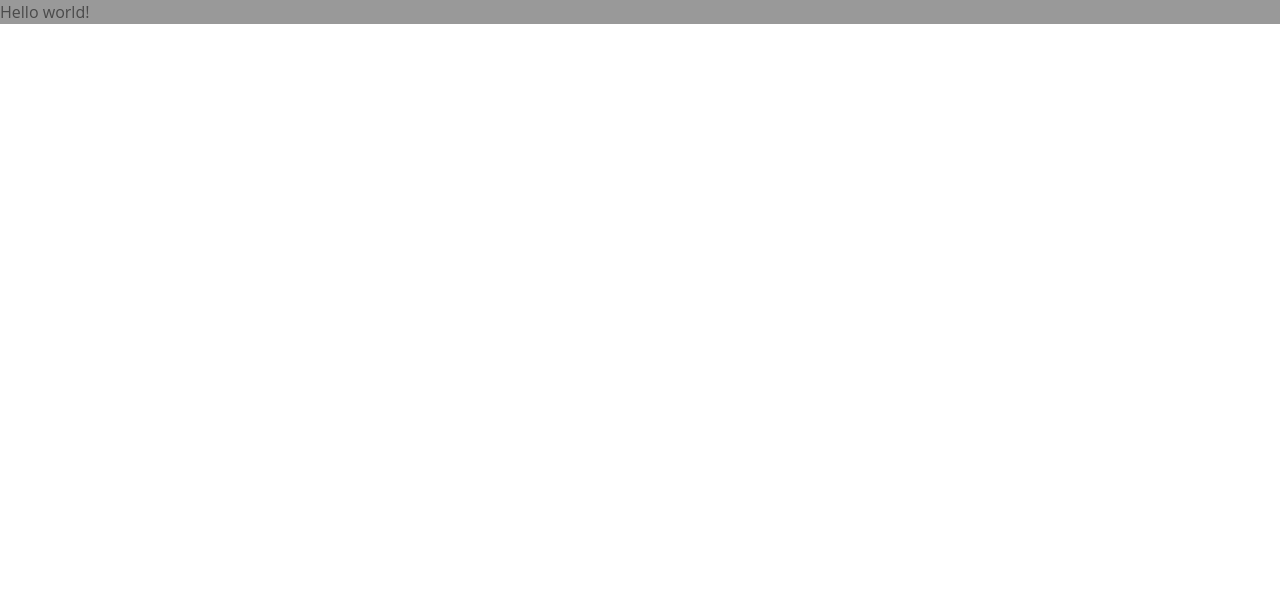
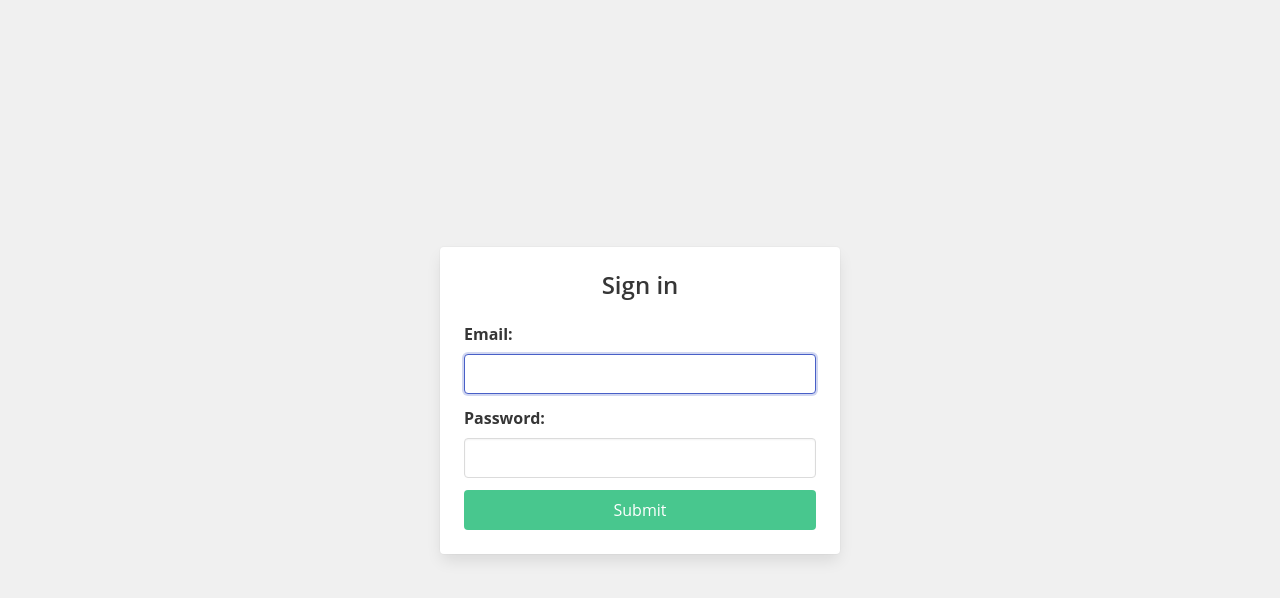
Before and after one commit to moroz/invoicer_dashboard, a React (Vite) app: page /sign-in in a window 1280 px wide. Shown: the top 598 px of the page. Built offline with nearby package versions, Linux system fonts and the light colour scheme.

Commit message:
Copy login page from svelte app

```diff
--- a/package.json
+++ b/package.json
@@ -10,6 +10,7 @@
   },
   "dependencies": {
     "@apollo/client": "^3.6.9",
+    "@hookform/error-message": "^2.0.0",
     "bulma": "^0.9.4",
     "clsx": "^1.2.1",
     "graphql": "^16.6.0",
--- a/src/components/SubmitButton/index.tsx
+++ b/src/components/SubmitButton/index.tsx
@@ -10,7 +10,7 @@ const SubmitButton: React.FC<Props> = ({ className, children, ...rest }) => {
       className={clsx(className, "button is-success")}
       type="submit"
     >
-      {children ?? "儲存更改"}
+      {children ?? "Submit"}
     </button>
   );
 };
--- a/src/css/variables.sass
+++ b/src/css/variables.sass
@@ -13,3 +13,4 @@ $sidebar-fg: #000
 $sidebar-base-padding: 20px
 $sidebar-link-height: 40px
 $danger: #c00
+$red: #c00
--- a/src/views/unauthenticated/LoginPage/LoginPage.module.sass
+++ b/src/views/unauthenticated/LoginPage/LoginPage.module.sass
@@ -1,2 +1,9 @@
 .root
-  background: #999
+  height: 100vh
+  display: flex
+  align-items: center
+  justify-content: center
+  background: #f0f0f0
+
+.card
+  width: 400px
--- a/src/views/unauthenticated/LoginPage/index.tsx
+++ b/src/views/unauthenticated/LoginPage/index.tsx
@@ -1,12 +1,29 @@
+import { SignInMutationVariables } from "@api/mutations/sessionMutations";
+import FormWrapper from "@components/FormWrapper";
+import InputField from "@components/InputField";
+import SubmitButton from "@components/SubmitButton";
+import clsx from "clsx";
 import React from "react";
+import { useForm } from "react-hook-form";
 import styles from "./LoginPage.module.sass";
 
 interface Props {}
 
 const LoginPage: React.FC<Props> = () => {
+  const methods = useForm<SignInMutationVariables>();
+  const { register } = methods;
   return (
     <div className={styles.root}>
-      <p>Hello world!</p>
+      <div className={clsx("card", styles.card)}>
+        <div className="card-content">
+          <FormWrapper {...methods}>
+            <h1 className="title is-4 has-text-centered">Sign in</h1>
+            <InputField label="Email:" {...register("email")} autoFocus />
+            <InputField label="Password:" {...register("password")} />
+            <SubmitButton className="is-fullwidth" />
+          </FormWrapper>
+        </div>
+      </div>
     </div>
   );
 };
```
Also changed, not shown: 1 other file (tests, documents, lock files or other folders).
